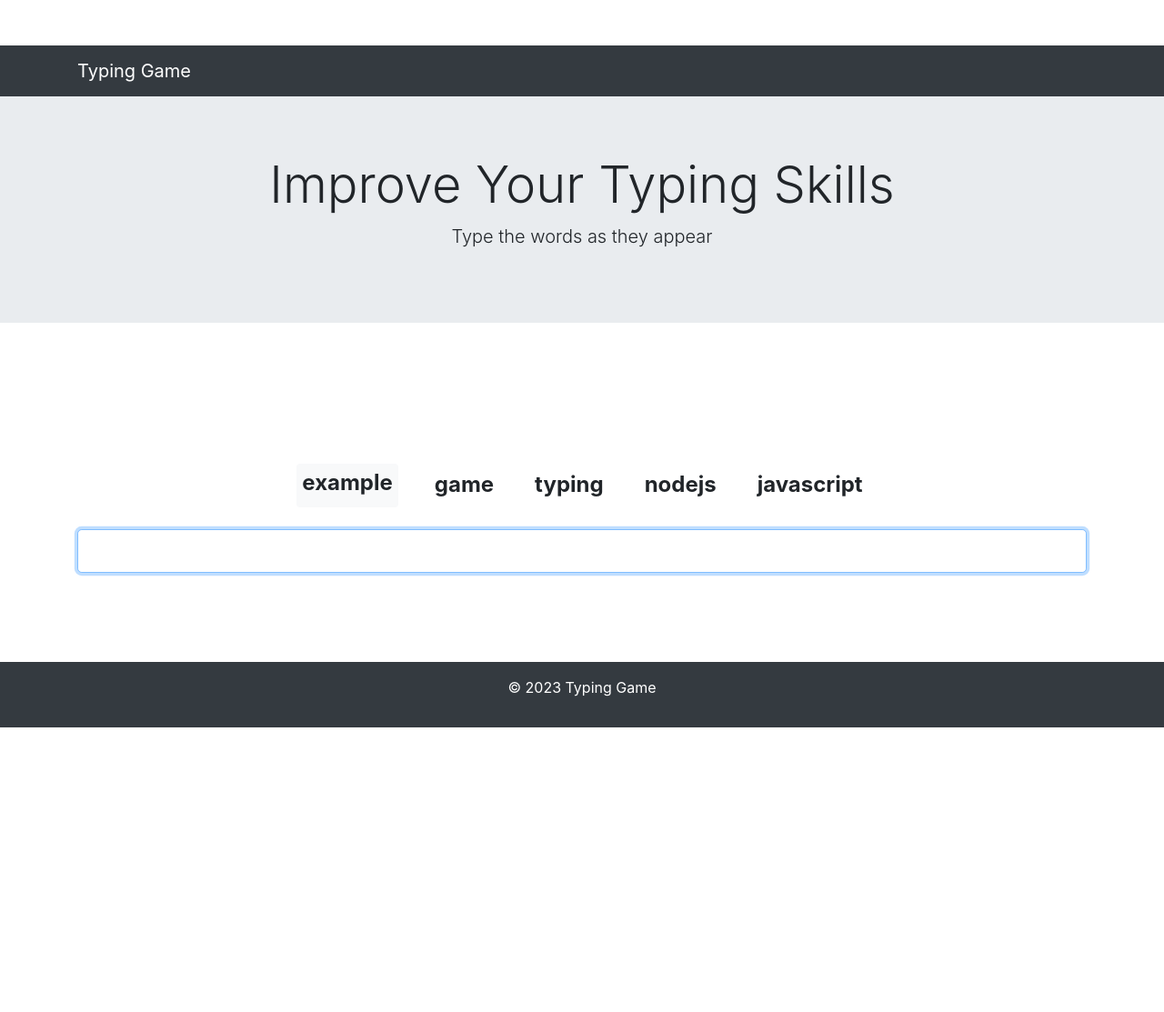
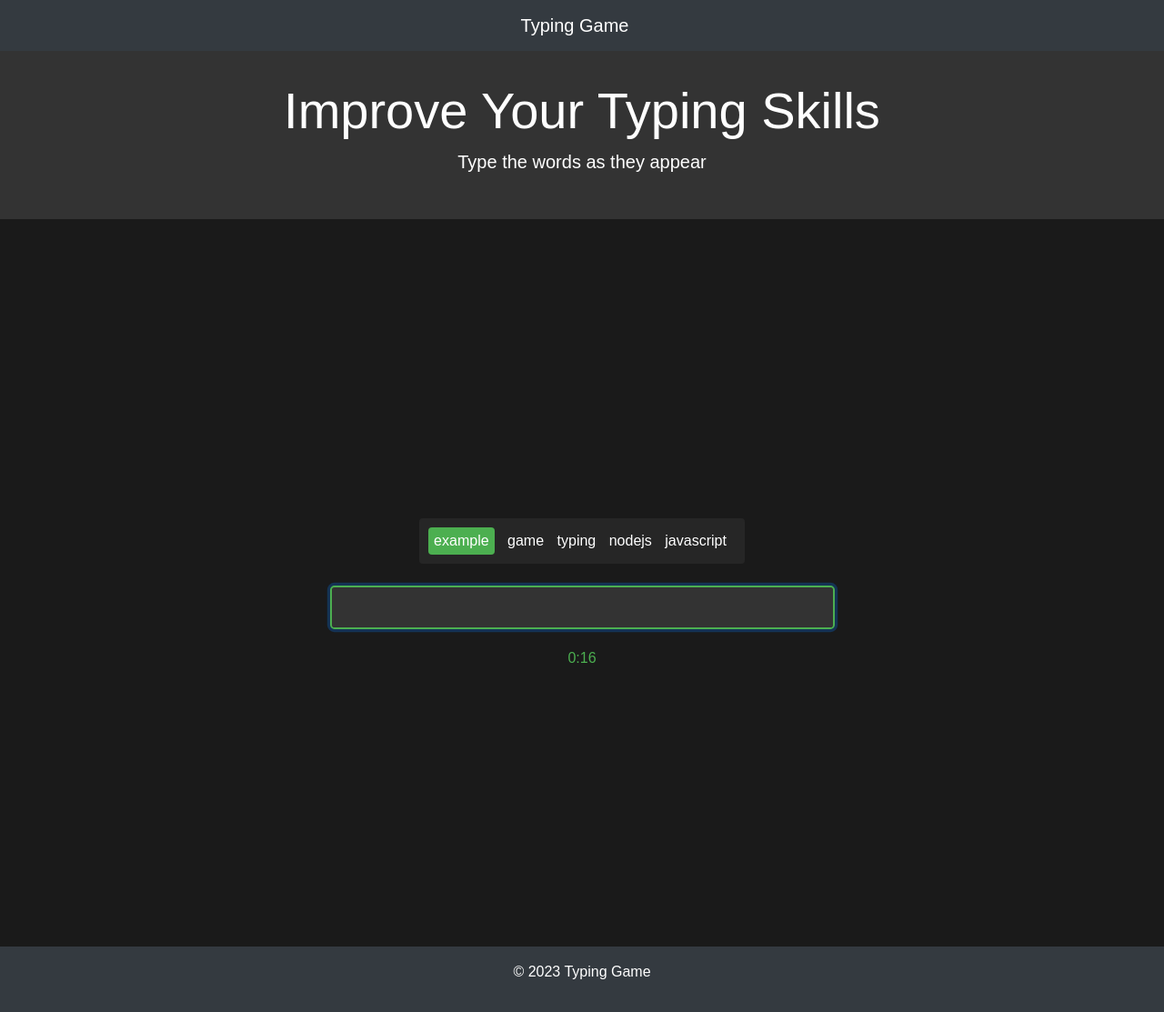
Before and after one commit to TheMaxta/typingGame, a Node server app: page / in a window 1280 px wide. Shown: the whole page at 91% size. Before the commit the page ends 800 px from the top, so only its background shows below. Run offline with Node 20, Linux system fonts and the light colour scheme.

Commit message:
style added for new features

```diff
--- a/public/index.html
+++ b/public/index.html
@@ -21,18 +21,22 @@
             <p class="lead">Type the words as they appear</p>
         </div>
     </div>
-
     <div class="container game-container">
         <div id="wordStream" class="text-center my-4">
+
             <span id="word1" class="word"></span>
             <span id="word2" class="word"></span>
             <span id="word3" class="word"></span>
             <span id="word4" class="word"></span>
             <span id="word5" class="word"></span>
+            <!-- Words will be dynamically inserted here -->
         </div>
         <input type="text" id="wordInput" class="form-control form-control-lg" autofocus>
+        <div class="timer-and-controls">
+            <span class="timer">0:16</span>
+            <!-- Add buttons or controls if needed -->
+        </div>
     </div>
-
     <footer class="footer bg-dark text-white text-center py-3">
         <div class="container">
             <p>© 2023 Typing Game</p>
--- a/public/style.css
+++ b/public/style.css
@@ -1,8 +1,25 @@
-body {
-    padding-top: 50px;
-    min-height: 100vh;
+body, html {
+    height: 100%;
+    background-color: #1a1a1a; /* Dark background */
+    color: #fff; /* White text color */
+    font-family: 'Arial', sans-serif; /* Arial font for a modern look */
+}
+
+.container {
     display: flex;
     flex-direction: column;
+    height: 100%;
+}
+
+.navbar {
+    background-color: #333; /* Darker background for navbar */
+}
+
+.jumbotron {
+    background-color: #333; /* Darker background for jumbotron */
+    color: #fff;
+    padding: 2rem 1rem;
+    margin-bottom: 0; /* Remove margin to collapse with the word stream */
 }
 
 .game-container {
@@ -10,31 +27,52 @@
     display: flex;
     flex-direction: column;
     justify-content: center;
+    align-items: center;
 }
 
 #wordStream {
-    font-size: 24px;
-    font-weight: bold;
-    display: flex;
-    justify-content: center;
-    gap: 15px;
+    background-color: #262626; /* Slightly lighter dark background for the word stream */
+    border-radius: 4px;
+    padding: 10px;
     margin-bottom: 20px;
+    display: inline-block; /* Center the word stream block */
+}
+
+.word {
+    display: inline-block;
+    margin-right: 10px;
 }
 
 .highlight {
-    border-bottom-color: #007bff; /* Bootstrap primary color */
+    background-color: #4CAF50; /* Highlight color */
+    border-radius: 4px;
+    padding: 3px 6px;
+}
+
+#wordInput {
+    border: 2px solid #4CAF50; /* Border color */
+    background-color: #333;
+    color: #fff;
+    font-size: 1.25rem;
+    margin-bottom: 20px;
+    width: 50%; /* Set a fixed width */
+    text-align: center;
 }
 
 .footer {
-    margin-top: auto;
-}
-.word {
-    display: inline-block;
-    margin: 0 10px;
-    padding: 5px;
-    border-bottom: 2px solid transparent; /* To ensure consistent spacing */
+    background-color: #333; /* Darker background for footer */
+    color: #fff;
+    padding: 1rem 0;
 }
 
+/* Add styles for the timer and control buttons if necessary */
+.timer {
+    color: #4CAF50; /* Timer color */
+}
+/*
+.controls {
+}
+*/
 .correct {
     color: green;
 }
@@ -42,9 +80,3 @@
 .incorrect {
     color: red;
 }
-
-.highlight {
-    background-color: #f8f9fa; /* Light background for the first word */
-    padding: 3px 6px;
-    border-radius: 4px;
-}
```
